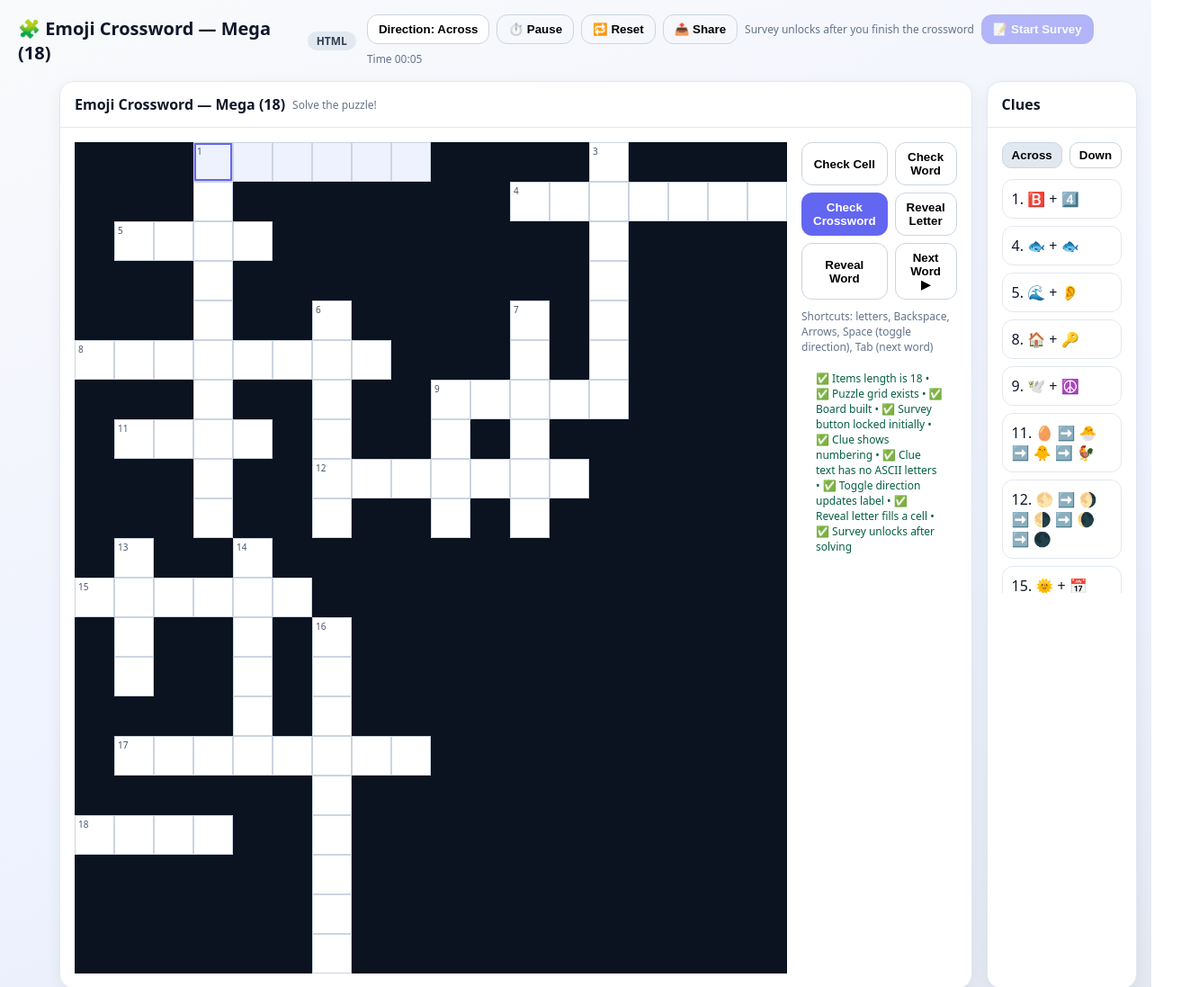
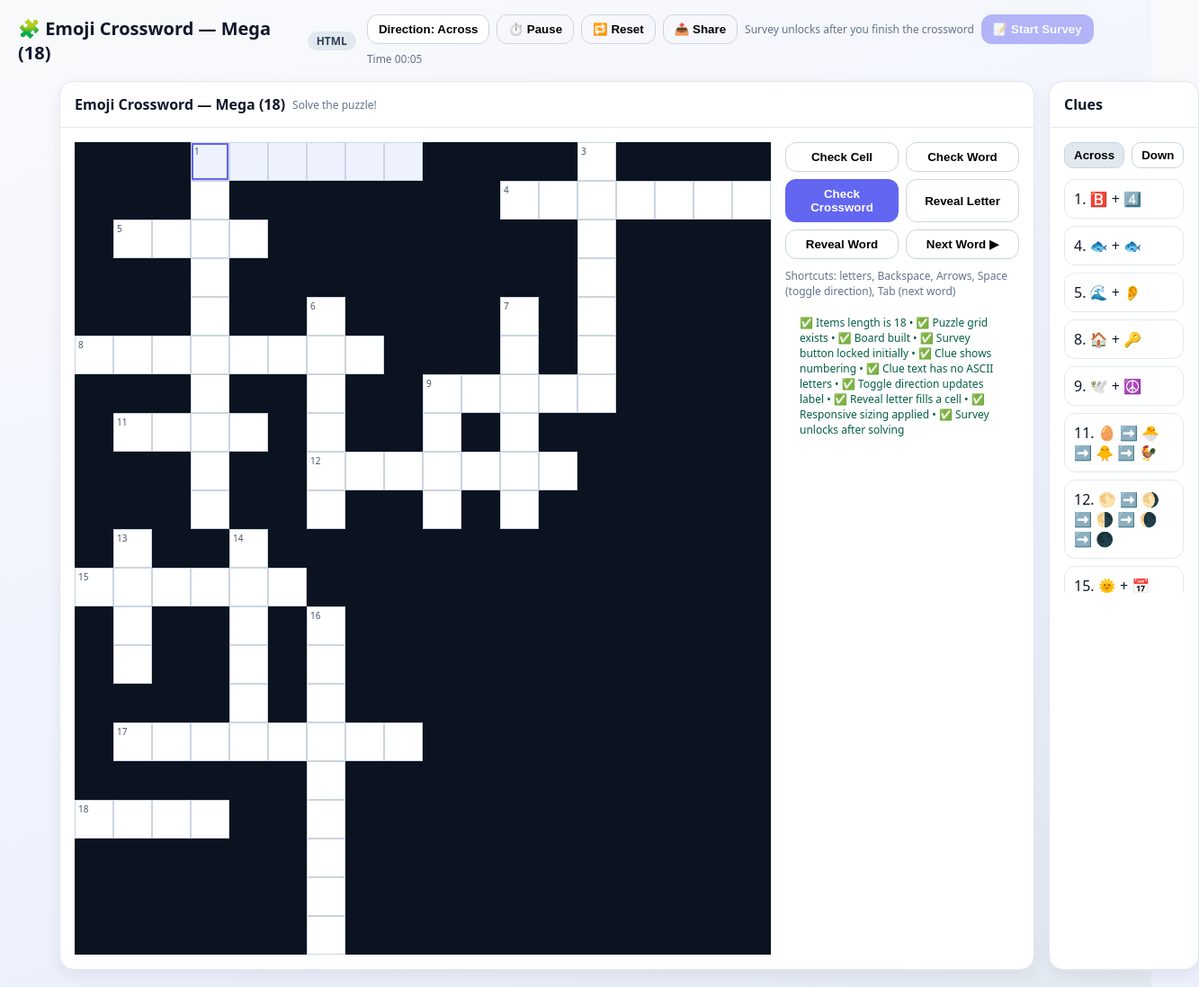
Before and after one commit to creative12am-joy/emoji-puzzles, a plain HTML site: page index.html in a window 1280 px wide. Shown: the top 1097 px of the page at 90% size, 1333 px wide, since content can reach past the window. Drawn offline with Linux system fonts and the light colour scheme.

Commit message:
Update index.html

```diff
--- a/index.html
+++ b/index.html
@@ -23,10 +23,11 @@
     .card .body { padding:16px; }
 
     /* Grid */
-    .grid { display:grid; gap:0; user-select:none; }
-    .cell { position:relative; width:44px; height:44px; border:1px solid var(--grid); background:#fff; display:flex; align-items:center; justify-content:center; }
+    .grid { display:grid; gap:0; user-select:none; --cell:44px; }
+    .gridHost { overflow:auto; max-width:100%; }
+    .cell { position:relative; width:var(--cell); height:var(--cell); border:1px solid var(--grid); background:#fff; display:flex; align-items:center; justify-content:center; }
     .block { background:#0b1220; border-color:#0b1220; }
-    .cell input { width:100%; height:100%; text-align:center; font-size:22px; border:0; outline:none; background:transparent; text-transform:uppercase; caret-color:transparent; }
+    .cell input { width:100%; height:100%; text-align:center; font-size:calc(var(--cell) * 0.5); border:0; outline:none; background:transparent; text-transform:uppercase; caret-color:transparent; }
     .clueNo { position:absolute; left:3px; top:2px; font-size:10px; color:#475569; }
     .active { background:#eef2ff !important; }
     .selected { box-shadow:0 0 0 2px var(--accent) inset; z-index:2; }
@@ -49,7 +50,11 @@
     .toast { position:fixed; right:16px; bottom:16px; background:#111827; color:#fff; padding:10px 12px; border-radius:12px; box-shadow:0 6px 16px rgba(0,0,0,.2); display:none; }
     .tests { margin:8px 16px; font-size:12px; color:#065f46; display:none; }
 
-    @media (max-width:920px){ .container { grid-template-columns:1fr; } .cell { width:40px; height:40px; } }
+    .boardRow { display:flex; gap:16px; align-items:flex-start; }
+    @media (max-width:920px){
+      .container { grid-template-columns:1fr; }
+      .boardRow { flex-direction:column; align-items:center; }
+    }
   </style>
 </head>
 <body>
@@ -77,9 +82,9 @@
         </div>
       </header>
       <div class="body">
-        <div style="display:flex; gap:16px;">
-          <div id="gridWrap"></div>
-          <div style="flex:1;display:flex;flex-direction:column;gap:10px;">
+        <div class="boardRow">
+          <div id="gridWrap" class="gridHost"></div>
+          <div style="flex:1;display:flex;flex-direction:column;gap:10px;min-width:260px;">
             <div style="display:grid; grid-template-columns:1fr 1fr; gap:8px;">
               <button id="checkCell" class="ghost">Check Cell</button>
               <button id="checkWord" class="ghost">Check Word</button>
@@ -326,7 +331,7 @@
   document.getElementById('revealWord').onclick = ()=> reveal('word');
   document.getElementById('nextWord').onclick = ()=> cycleWord(1);
 
-  // use the single timerEl declared in UI REFS
+  // timer
   setInterval(()=>{ if(state.running){ state.seconds++; const mm=String(Math.floor(state.seconds/60)).padStart(2,'0'); const ss=String(state.seconds%60).padStart(2,'0'); timerEl.textContent=`Time ${mm}:${ss}`; } }, 1000);
 
   // ============ BUILD + RENDER SAFE ============
@@ -342,9 +347,27 @@
     renderClues();
     renderIssues();
     focusFirst();
+    applyResponsiveSizing();
+    window.addEventListener('resize', applyResponsiveSizing);
   } catch (e) {
     console.error('Init error:', e);
     document.getElementById('status').textContent = 'Init error — crossword failed to build';
+  }
+
+  // ============ RESPONSIVE SIZING ============
+  function applyResponsiveSizing(){
+    const cols = puzzle.grid[0].length;
+    const rows = puzzle.grid.length;
+    const host = gridWrap; // grid container
+    const grid = host.querySelector('.grid');
+    if(!grid) return;
+    // Available width: prefer host width, fallback to parent or viewport
+    const avail = Math.max(0, (host.clientWidth || (host.parentElement && host.parentElement.clientWidth) || window.innerWidth) - 8);
+    const desired = Math.floor(avail / cols);
+    const cell = Math.max(28, Math.min(44, desired)); // clamp for usability
+    grid.style.setProperty('--cell', cell + 'px');
+    grid.style.gridTemplateColumns = `repeat(${cols}, var(--cell))`;
+    grid.style.gridTemplateRows = `repeat(${rows}, var(--cell))`;
   }
 
   // ============ RENDER HELPERS ============
@@ -352,8 +375,9 @@
     const rows=puzzle.grid.length, cols=puzzle.grid[0].length;
     const grid = document.createElement('div');
     grid.className='grid';
-    grid.style.gridTemplateColumns = `repeat(${cols}, 44px)`;
-    grid.style.gridTemplateRows = `repeat(${rows}, 44px)`;
+    // template uses CSS var for responsiveness
+    grid.style.gridTemplateColumns = `repeat(${cols}, var(--cell))`;
+    grid.style.gridTemplateRows = `repeat(${rows}, var(--cell))`;
 
     for(let r=0;r<rows;r++){
       for(let c=0;c<cols;c++){
@@ -497,7 +521,7 @@
   function reset(){
     state.seconds=0; state.running=true; state.solved=false; document.getElementById('status').textContent='Solve the puzzle!';
     surveyBtn.disabled=true; surveyHint.textContent='Survey unlocks after you finish the crossword';
-    const rebuilt = buildBoardFromPuzzle(puzzle); board=rebuilt.board; issues=[...big.issues, ...rebuilt.issues]; buildGrid(); renderClues(); renderIssues(); focusFirst();
+    const rebuilt = buildBoardFromPuzzle(puzzle); board=rebuilt.board; issues=[...big.issues, ...rebuilt.issues]; buildGrid(); renderClues(); renderIssues(); focusFirst(); applyResponsiveSizing();
   }
 
   function share(){
@@ -526,10 +550,12 @@
       const txt1 = document.querySelector('#cluesAcross .clue')?.textContent||'';
       ok('Clue shows numbering', /^\d+\.\s/.test(txt1));
       ok('Clue text has no ASCII letters', !/[A-Za-z]/.test(txt1.replace(/^\d+\.\s/,'')));
-      // New: direction toggle updates label
+      // Direction toggle updates label
       const toggleBtn=document.getElementById('toggleDir'); const before=toggleBtn.textContent; toggleBtn.click(); ok('Toggle direction updates label', toggleBtn.textContent!==before); toggleBtn.click();
-      // New: reveal letter fills a cell
+      // Reveal letter fills a cell
       const firstInput=document.querySelector('.cell:not(.block) input'); const prev=firstInput?firstInput.value:null; document.getElementById('revealLetter').click(); const after=firstInput?firstInput.value:null; ok('Reveal letter fills a cell', firstInput? (after && after.length===1) : true);
+      // Responsive sizing reduces cell size when host width is small
+      const grid=gridWrap.querySelector('.grid'); const beforeCell=(grid.style.getPropertyValue('--cell')||'44px'); const prevW=gridWrap.style.width; gridWrap.style.width='300px'; applyResponsiveSizing(); const afterCell=(grid.style.getPropertyValue('--cell')||beforeCell); ok('Responsive sizing applied', parseInt(afterCell) <= parseInt(beforeCell)); gridWrap.style.width=prevW; applyResponsiveSizing();
       // Simulate solve
       for(const row of board){ for(const cell of row){ if(cell.isBlock) continue; cell.value=cell.solution; const el=document.querySelector(`.cell[data-r="${cell.row}"][data-c="${cell.col}"] input`); if(el) el.value=cell.solution; } }
       check('puzzle', false);
@@ -538,8 +564,7 @@
     } catch(e){ results.push('❌ Tests aborted: '+e.message); }
     if(results.length){ testsEl.style.display='block'; testsEl.textContent = results.join(' \u2022 '); }
   }
-  // Delay to allow initial render
-  setTimeout(runTests, 50);
+  setTimeout(runTests, 60);
 })();
 </script>
 </body>
```
